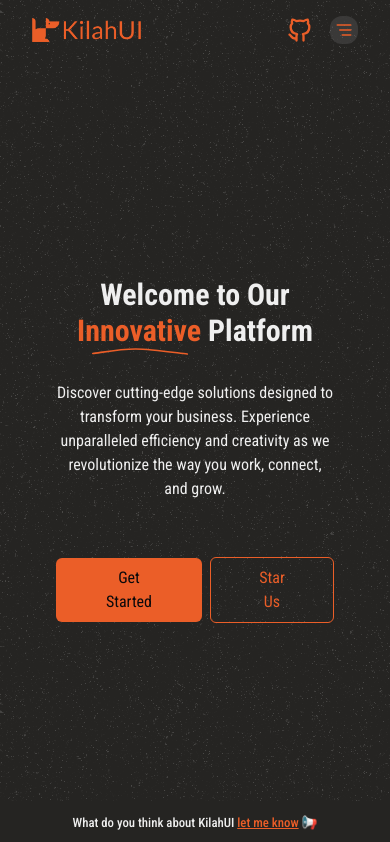
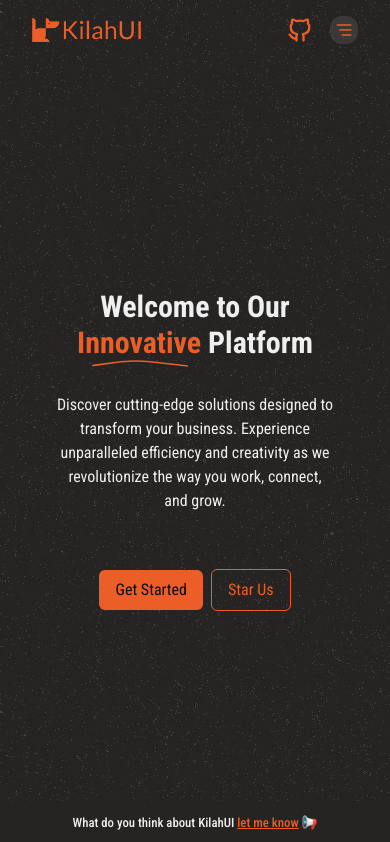
Before and after one commit to cmollinea/kilah-ui, a Next.js app: page / in a window 390 px wide. Shown: the top 842 px of the page. Built offline with nearby package versions, Linux system fonts and the light colour scheme.

Commit message:
fix: button width on sm screens

```diff
--- a/src/components/home/hero.tsx
+++ b/src/components/home/hero.tsx
@@ -35,10 +35,10 @@ export const Hero = () => {
       </p>
 
       <div className="flex items-center space-x-2 pt-6">
-        <button className="rounded-md bg-primary p-2 px-10 text-zinc-950">
+        <button className="rounded-md bg-primary p-2 px-4 text-zinc-950 md:px-10">
           Get Started
         </button>
-        <button className="rounded-md border border-primary p-2 px-10 text-primary">
+        <button className="rounded-md border border-primary p-2 px-4 text-primary md:px-10">
           Star Us
         </button>
       </div>
```
